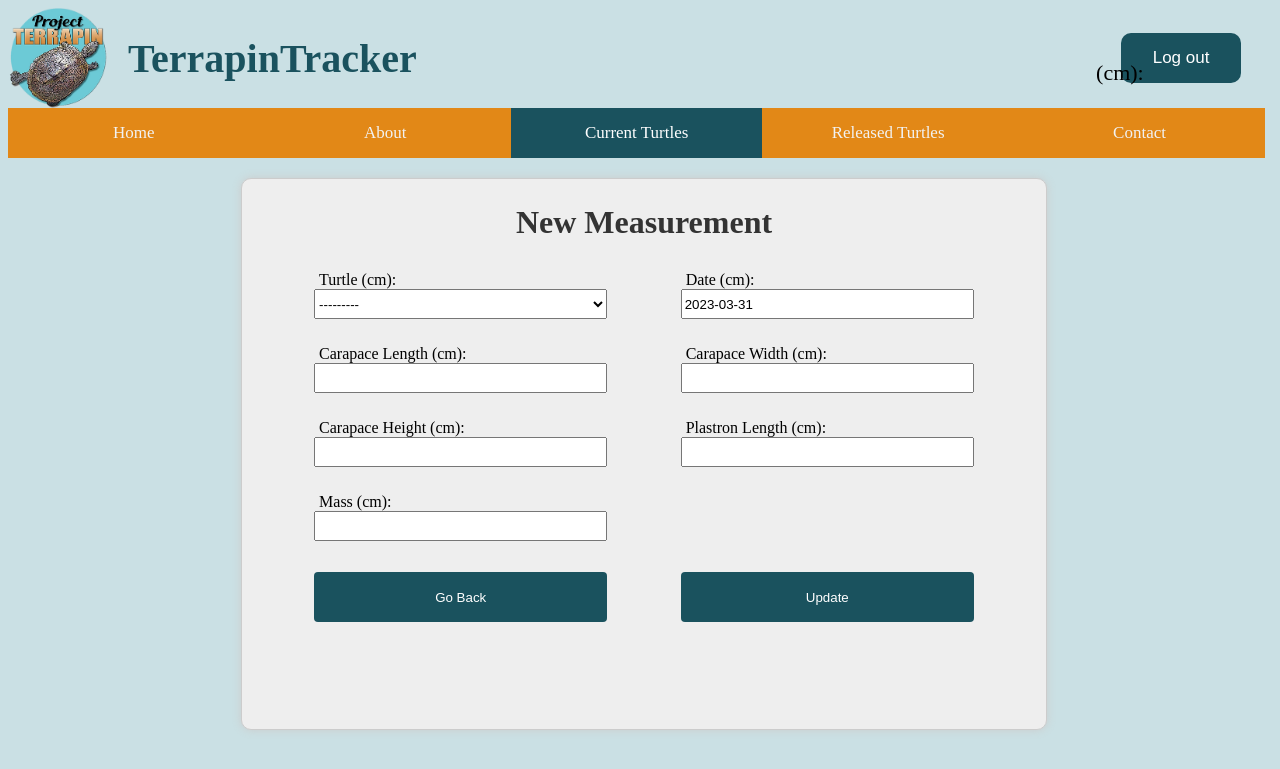
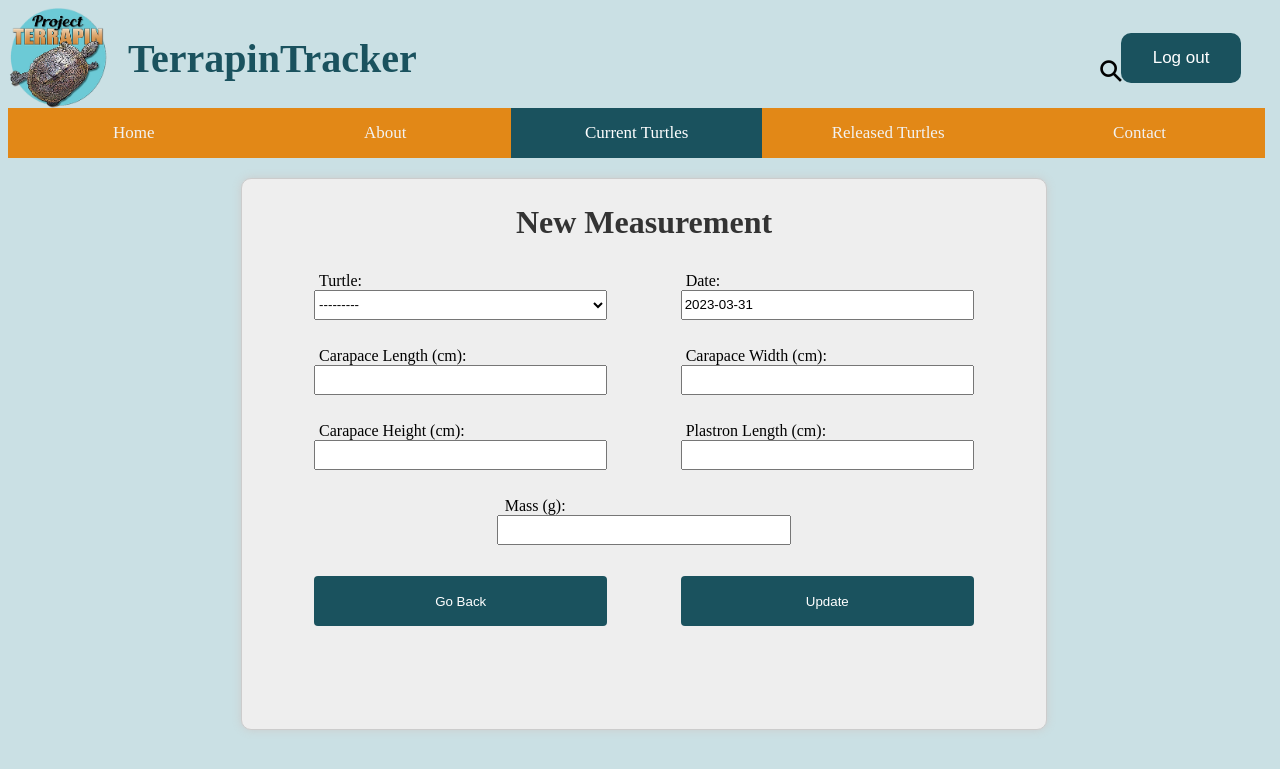
Before and after one commit to henbestaj/senior-capstone, a Django app: page /current/MeasurementCreate/ in a window 1280 px wide. Shown: the top 769 px of the page. Run offline with Django 4.2, Linux system fonts and the light colour scheme; the visitor is signed in with stand-in values (Sample User, id 1); data that the repository does not hold is empty.

Commit message:
date no longer measured in centimeters

```diff
--- a/terrapin_tracker/turtles/static/turtles/measurement_style.css
+++ b/terrapin_tracker/turtles/static/turtles/measurement_style.css
@@ -14,11 +14,13 @@
 
 form{
     display:grid;
-    grid-template-areas: "id_r_num date"
+    grid-template-areas: "date id_r_num"
                          "carapace_length carapace_width"
                          "carapace_height plastron_lenth"
                          "mass mass"
                          "goBack update";
+    grid-template-columns: 1fr 1fr;
+    grid-template-rows: repeat(5, 1fr);
     padding: 15px
 }
 #heading{
@@ -42,7 +44,6 @@
 /*centers element within grid space*/
 #id_r_num{
     grid-area: id_r_num;
-
 }
 #id_date{
     grid-area: date;
@@ -65,8 +66,9 @@
     display: block;
 }
 #id_mass{
-    grid-area: mass;
     display: block;
+    grid-area: span 2;
+    width:40%
 }
 #goBack{
     grid-area: goBack;
@@ -84,6 +86,15 @@
     margin-top:10px;
 }
 
+p:has(#id_mass){
+    grid-area:mass;
+    width:100%;
+}
+
+p:has(#id_mass) > label{
+    width: 100%;
+    text-indent: 31%;
+}
 input, select{
     width: 80%;
     height:30px;
--- a/terrapin_tracker/turtles/templates/turtles/newmeasurementcreateform.html
+++ b/terrapin_tracker/turtles/templates/turtles/newmeasurementcreateform.html
@@ -23,8 +23,12 @@
   <!--script tag that adds the text "(cm)" to the text inside the label tag-->
   <script>
     var label = document.getElementsByTagName("label");
-    for (var i = 0; i < label.length; i++) {
-      label[i].innerText = label[i].innerText.slice(0,-1)+" (cm)" +":";
+    for (var i = 3; i < label.length; i++) {
+      if(i!=label.length-1){
+        label[i].innerText = label[i].innerText.slice(0,-1)+" (cm):";
+      }else{
+        label[i].innerText = label[i].innerText.slice(0,-1)+" (g):";
+      }
     }
   </script>
 
```
